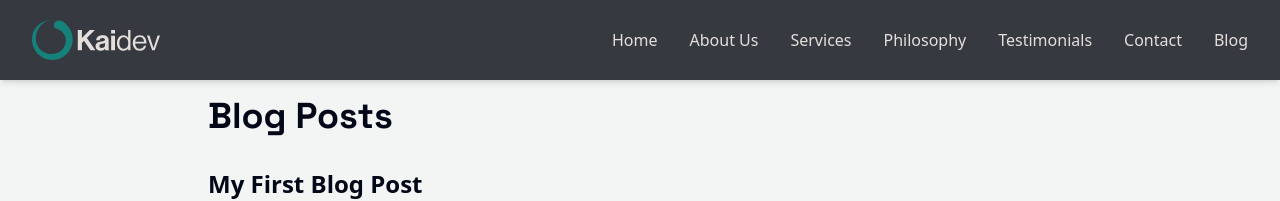
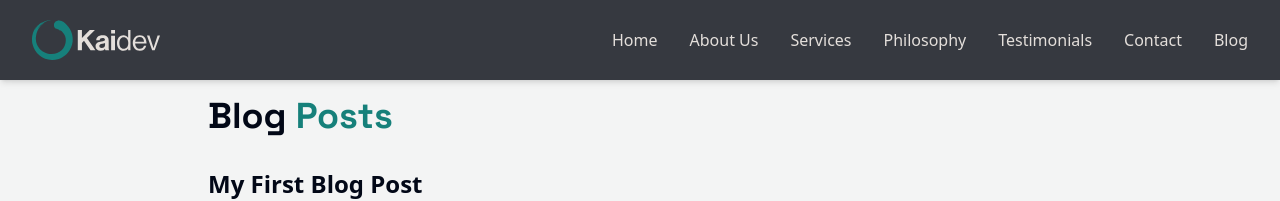
Before and after one commit to KaidevLabs/kaidev-landing-page, a Next.js app: page /blog in a window 1280 px wide. Shown: the top 201 px of the page. Built offline with nearby package versions, Linux system fonts and the light colour scheme.

Commit message:
teal on post for blog post

```diff
--- a/app/blog/page.tsx
+++ b/app/blog/page.tsx
@@ -6,7 +6,9 @@ export default function BlogIndex() {
 
   return (
     <div className="container mx-auto px-4 pb-12 pt-24 max-w-4xl">
-      <h1 className="text-4xl font-bold mb-8 font-heading">Blog Posts</h1>
+      <h1 className="text-4xl font-bold mb-8 font-heading">
+        Blog <span className="text-kaidevTeal">Posts</span>
+      </h1>
 
       <div className="space-y-8">
         {allPostsData.map(({ slug, title, date, description, author }) => (
```
